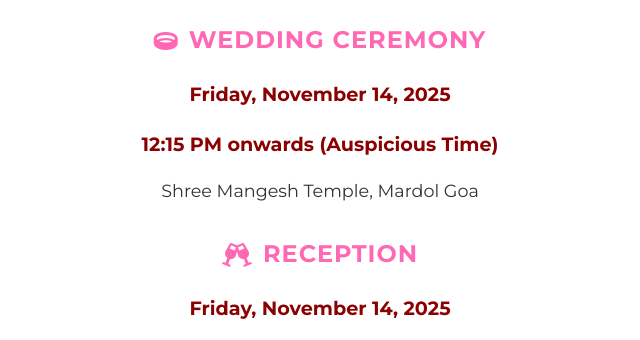
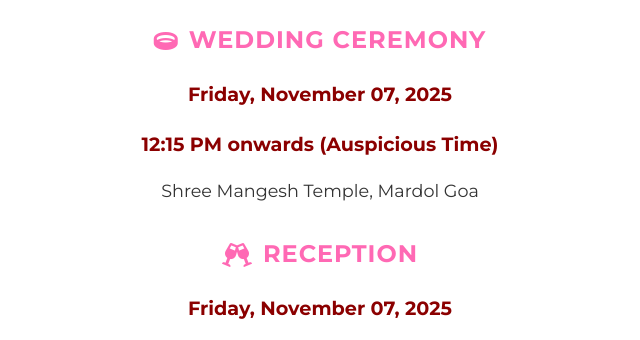
Before and after one commit to chetan276/weddingInvitation, a plain HTML site: page index.html in a window 1280 px wide. Shown: the part 1229-1569 px from the top of the page, 320-960 px from the left. Drawn offline with Linux system fonts and the light colour scheme.

Commit message:
date change

```diff
--- a/index.html
+++ b/index.html
@@ -491,14 +491,14 @@
 
                 <div class="event-item">
                     <h3><i class="fas fa-ring"></i> Wedding Ceremony</h3>
-                    <p class="time">Friday, November 14, 2025</p>
+                    <p class="time">Friday, November 07, 2025</p>
                     <p class="time">12:15 PM onwards (Auspicious Time)</p>
                     <p>Shree Mangesh Temple, Mardol Goa</p>
                 </div>
 
                 <div class="event-item">
                     <h3><i class="fas fa-champagne-glasses"></i> Reception</h3>
-                    <p class="time">Friday, November 14, 2025</p>
+                    <p class="time">Friday, November 07, 2025</p>
                     <p class="time">01:00 PM onwards</p>
                     <p>Shree Mangesh Temple, Mardol Goa</p>
                 </div>
```
